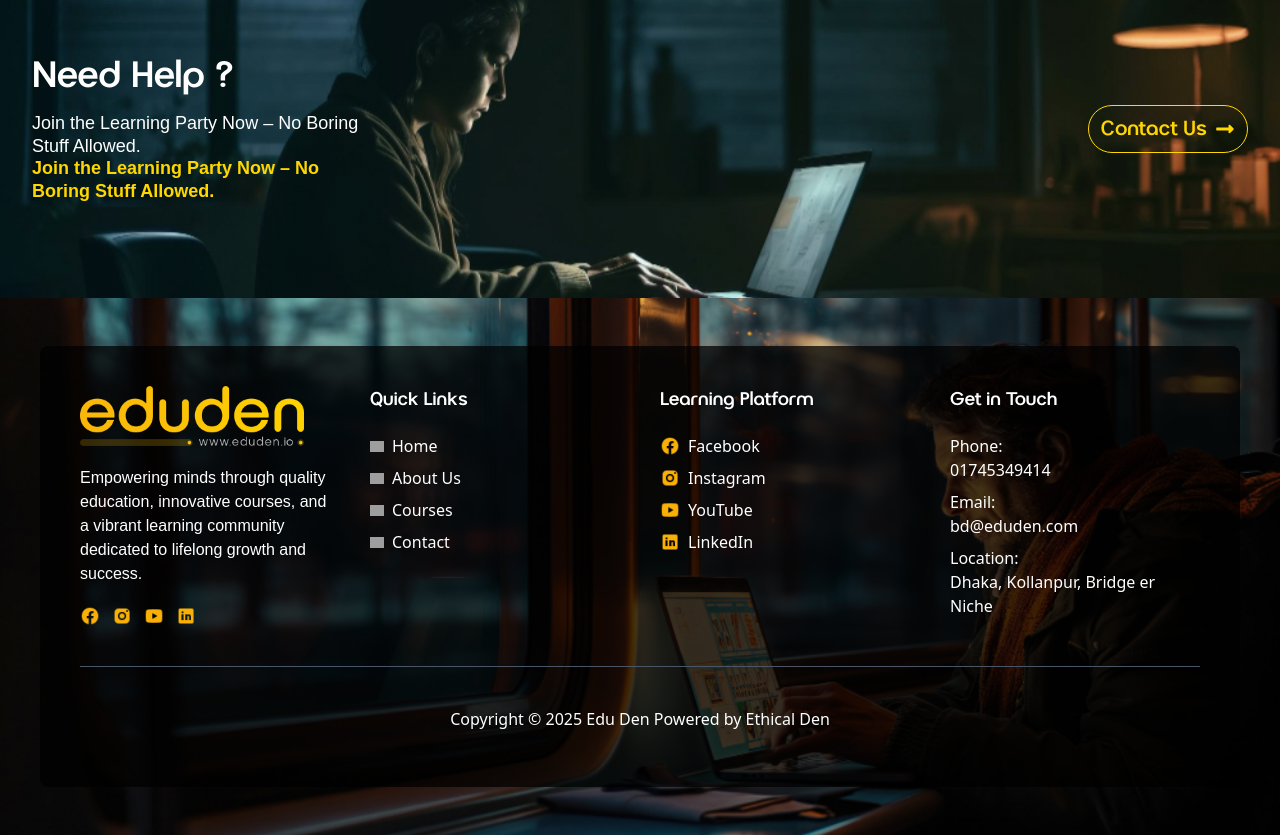
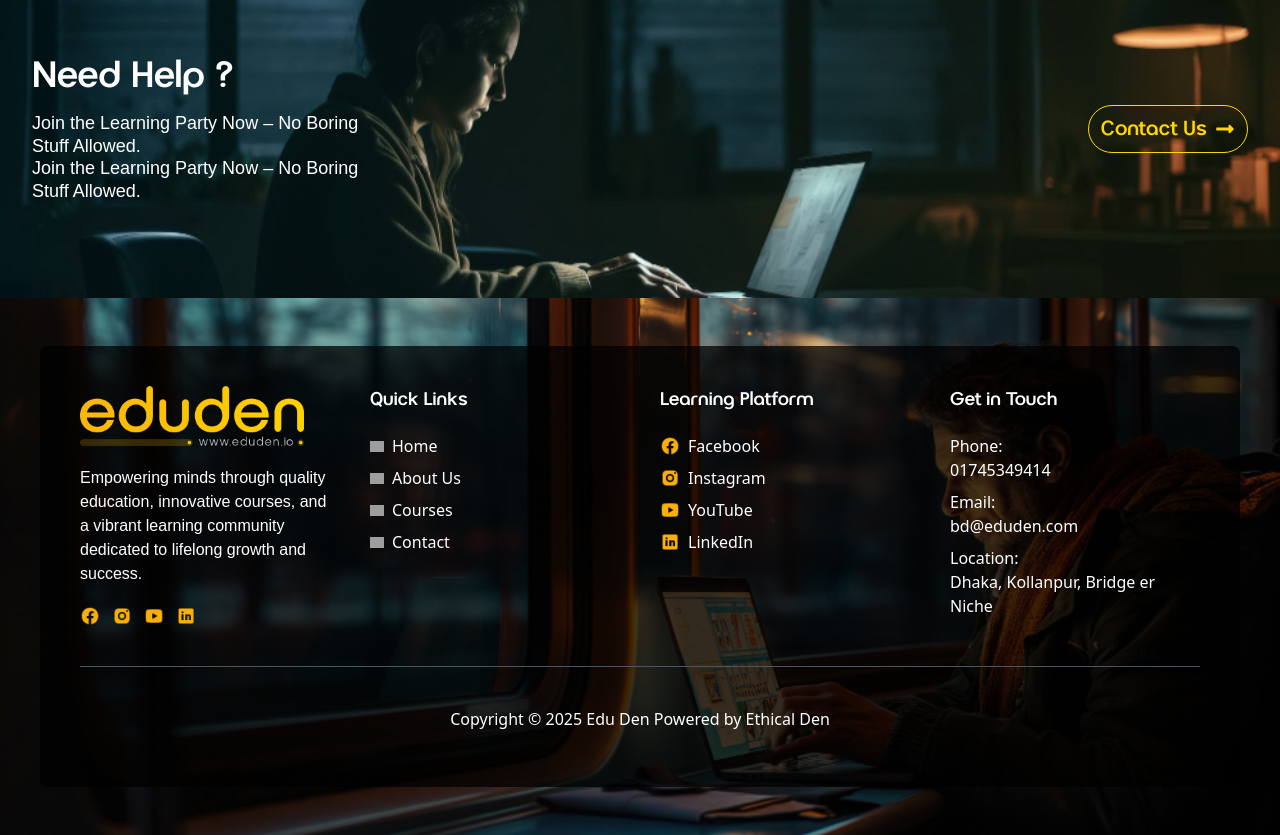
Before and after one commit to SUBHAM-6291/eduden.ai, a Next.js app: page / in a window 1280 px wide. Shown: the part 1107-1942 px from the top of the page. Built offline with nearby package versions, Linux system fonts and the light colour scheme; grey boxes are pictures that could not be loaded.

Commit message:
need help section done

```diff
--- a/src/app/_components/Needhelp.jsx
+++ b/src/app/_components/Needhelp.jsx
@@ -23,7 +23,7 @@ const Needhelp = () => {
             <span className="block">
               Join the Learning Party Now – No Boring Stuff Allowed.
             </span>
-            <span className="block text-[#FFD700] font-semibold">
+            <span className="block lexend-body ">
               Join the Learning Party Now – No Boring Stuff Allowed.
             </span>
           </p>
```
